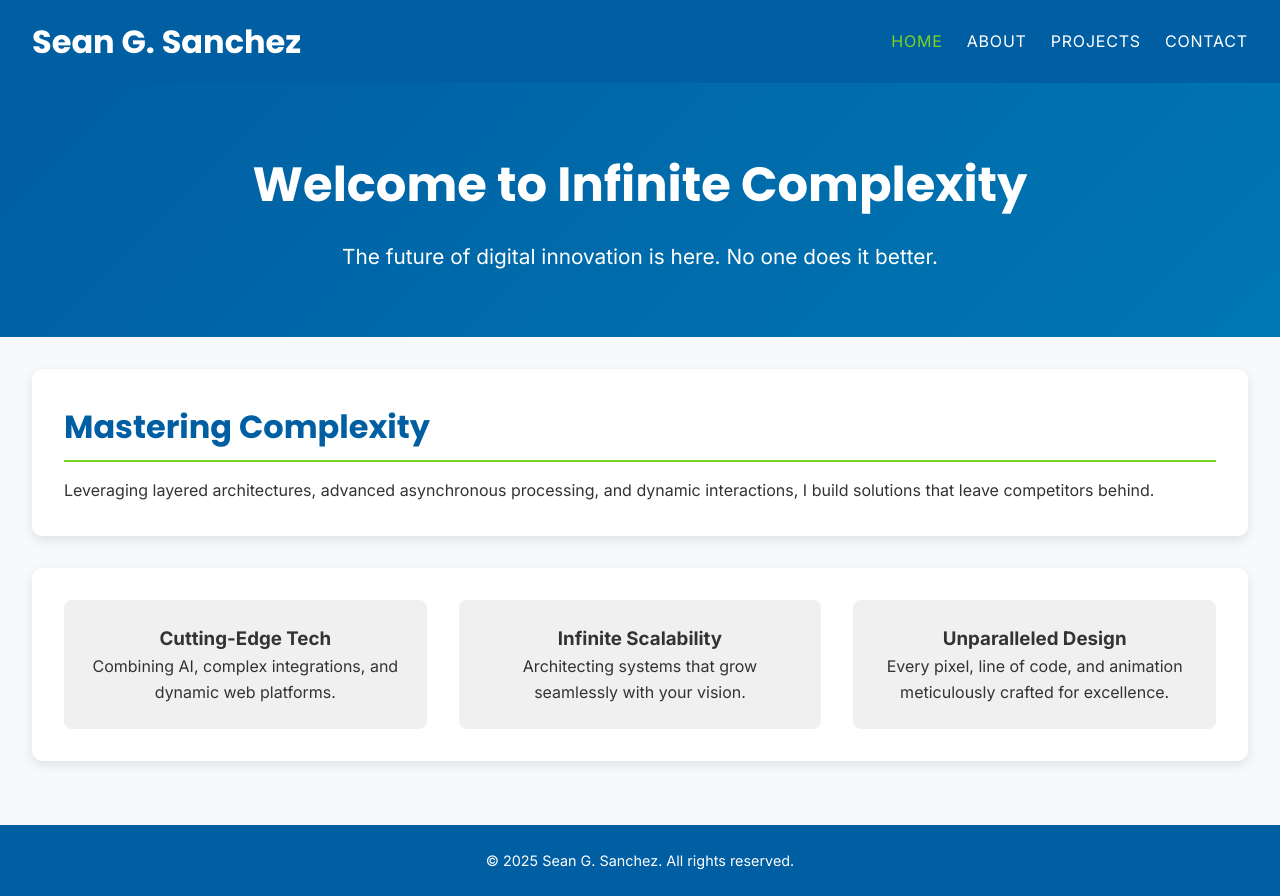
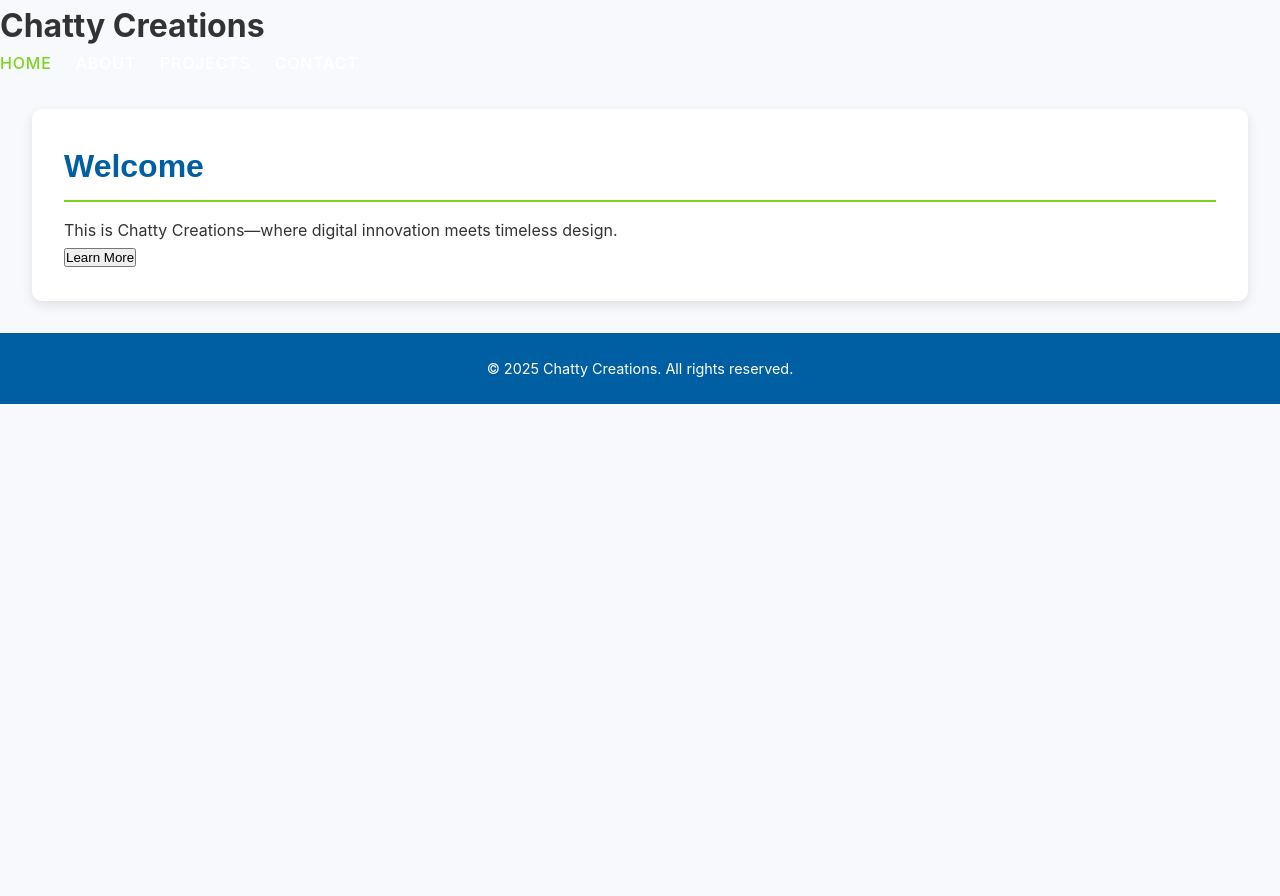
Before and after one commit to Seangs3590/Chatbot-portfolio, a plain HTML site: page index.html in a window 1280 px wide. After the commit the page ends 800 px from the top, so only its background shows below. Drawn offline with Linux system fonts and the light colour scheme.

Commit message:
Update index.html

```diff
--- a/index.html
+++ b/index.html
@@ -4,14 +4,15 @@
 <head>
   <meta charset="UTF-8" />
   <meta name="viewport" content="width=device-width, initial-scale=1.0" />
-  <title>Sean G. Sanchez – Infinite Complexity Portfolio</title>
+  <title>Chatty Creations</title>
+  <!-- Link to your main stylesheet -->
   <link rel="stylesheet" href="assets/css/style.css" />
-  <link href="https://fonts.googleapis.com/css2?family=Poppins:wght@300;500;700&family=Inter:wght@400;600;700&display=swap" rel="stylesheet">
 </head>
 <body>
+  <!-- Header Section -->
   <header>
-    <nav class="navbar">
-      <div class="logo">Sean G. Sanchez</div>
+    <h1>Chatty Creations</h1>
+    <nav>
       <ul class="nav-links">
         <li><a href="index.html" class="active">Home</a></li>
         <li><a href="about.html">About</a></li>
@@ -19,37 +20,23 @@
         <li><a href="contact.html">Contact</a></li>
       </ul>
     </nav>
-    <div class="hero">
-      <h1>Welcome to Infinite Complexity</h1>
-      <p>The future of digital innovation is here. No one does it better.</p>
-    </div>
   </header>
+
+  <!-- Main Content -->
   <main>
-    <section class="intro">
-      <div class="content-wrapper">
-        <h2>Mastering Complexity</h2>
-        <p>Leveraging layered architectures, advanced asynchronous processing, and dynamic interactions, I build solutions that leave competitors behind.</p>
-      </div>
-    </section>
-    <section class="features">
-      <div class="feature">
-        <h3>Cutting-Edge Tech</h3>
-        <p>Combining AI, complex integrations, and dynamic web platforms.</p>
-      </div>
-      <div class="feature">
-        <h3>Infinite Scalability</h3>
-        <p>Architecting systems that grow seamlessly with your vision.</p>
-      </div>
-      <div class="feature">
-        <h3>Unparalleled Design</h3>
-        <p>Every pixel, line of code, and animation meticulously crafted for excellence.</p>
-      </div>
+    <section>
+      <h2>Welcome</h2>
+      <p>
+        This is Chatty Creations—where digital innovation meets timeless design.
+      </p>
+      <!-- Example of a rounded button -->
+      <button class="btn primary">Learn More</button>
     </section>
   </main>
+
+  <!-- Footer -->
   <footer>
-    <p>&copy; 2025 Sean G. Sanchez. All rights reserved.</p>
+    <p>&copy; 2025 Chatty Creations. All rights reserved.</p>
   </footer>
-  <script src="assets/js/main.js"></script>
-  <script src="assets/js/animations.js"></script>
 </body>
 </html>
```
